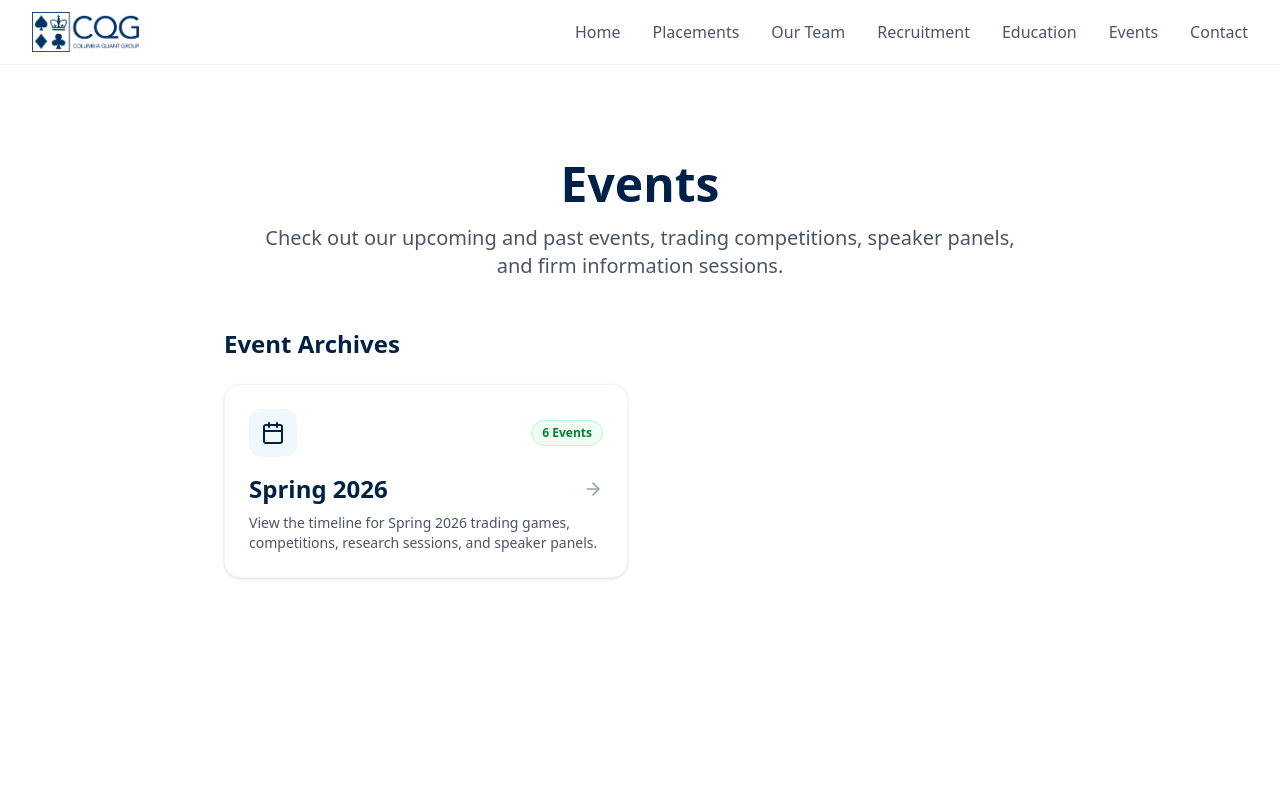
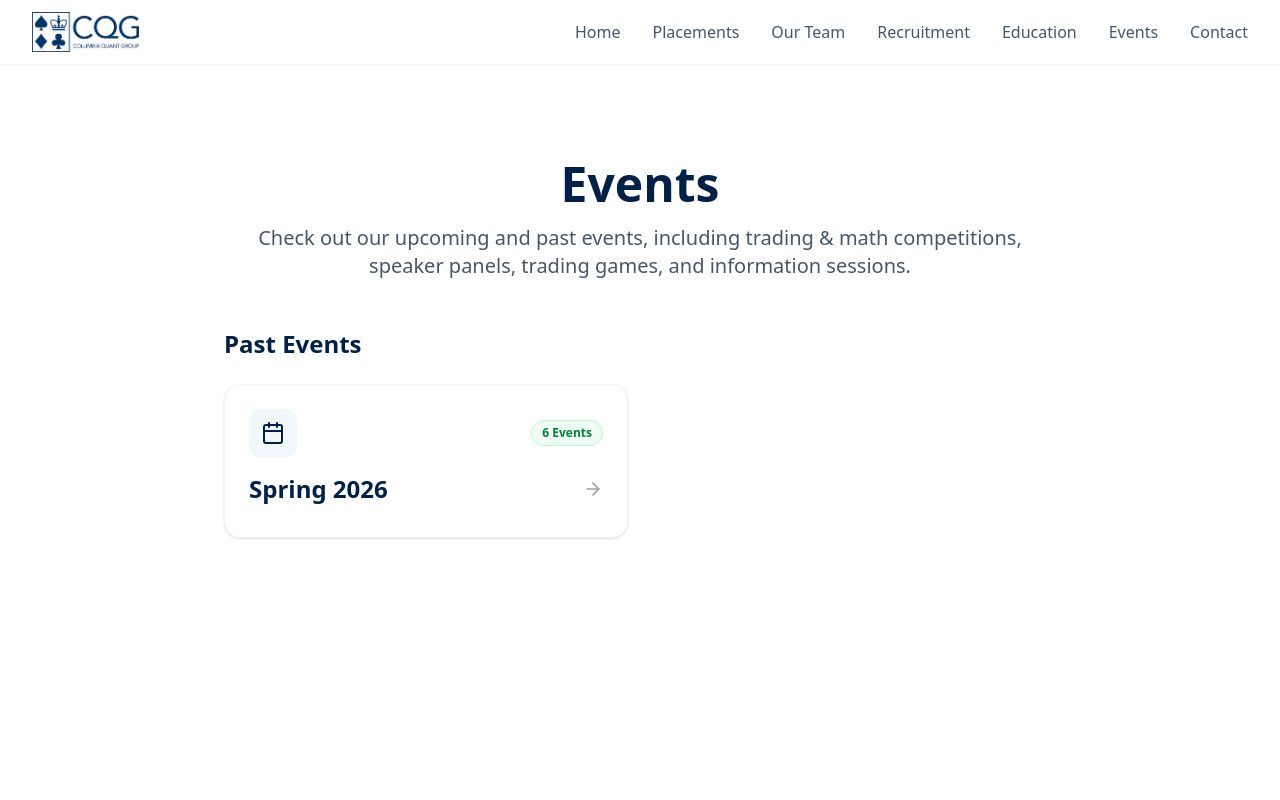
Before and after one commit to mihirjoshi-columbia/cqg-website, a Next.js app: page /events in a window 1280 px wide. Shown: the top 800 px of the page. Built offline with nearby package versions, Linux system fonts and the light colour scheme.

Commit message:
quick fixes

```diff
--- a/app/events/page.tsx
+++ b/app/events/page.tsx
@@ -12,12 +12,12 @@ export default function EventsPage() {
                     Events
                 </h1>
                 <p className="text-xl text-gray-600 max-w-3xl mx-auto">
-                    Check out our upcoming and past events, trading competitions, speaker panels, and firm information sessions.
+                    Check out our upcoming and past events, including trading & math competitions, speaker panels, trading games, and information sessions.
                 </p>
             </div>
 
             <div className="max-w-4xl mx-auto px-4 sm:px-6 lg:px-8">
-                <h2 className="text-2xl font-bold text-columbia-dark mb-6">Event Archives</h2>
+                <h2 className="text-2xl font-bold text-columbia-dark mb-6">Past Events</h2>
                 <div className="grid grid-cols-1 md:grid-cols-2 gap-6">
                     <motion.div
                         whileHover={{ y: -4 }}
@@ -39,9 +39,6 @@ export default function EventsPage() {
                                 Spring 2026
                                 <ArrowRight className="w-5 h-5 text-gray-400 group-hover:text-columbia-dark group-hover:translate-x-1 transition-all" />
                             </h3>
-                            <p className="text-gray-600 text-sm">
-                                View the timeline for Spring 2026 trading games, competitions, research sessions, and speaker panels.
-                            </p>
                         </Link>
                     </motion.div>
                 </div>
```
